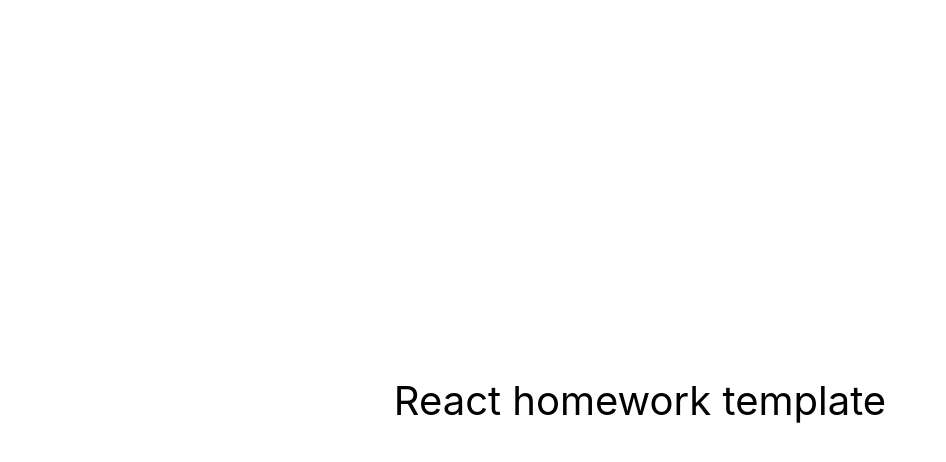
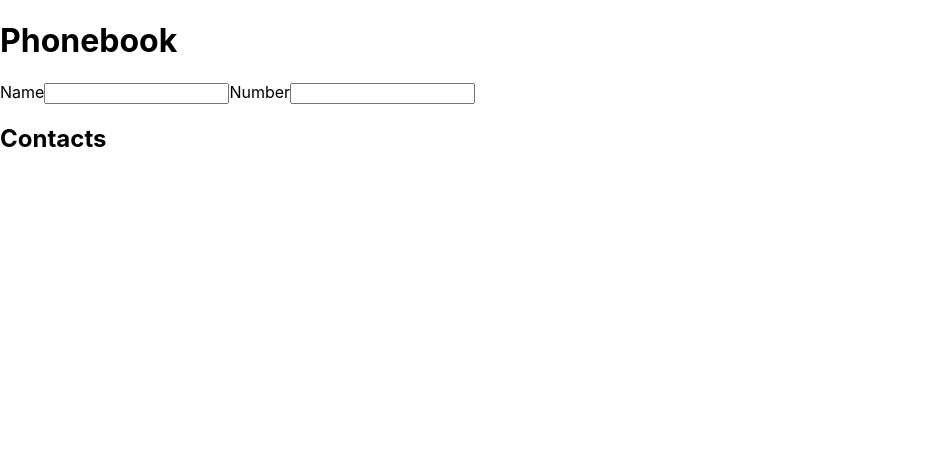
Before and after one commit to Olek9508/goit-react-hw-02-phonebook, a React (Create React App) app: page / in a window 1280 px wide. Shown: the top 462 px of the page, without its empty margins (0-946 px from the left). Built offline with nearby package versions, Linux system fonts and the light colour scheme.

Commit message:
add some code

```diff
--- a/src/components/App/App.jsx
+++ b/src/components/App/App.jsx
@@ -1,16 +1,23 @@
-export const App = () => {
-  return (
-    <div
-      style={{
-        height: '100vh',
-        display: 'flex',
-        justifyContent: 'center',
-        alignItems: 'center',
-        fontSize: 40,
-        color: '#010101'
-      }}
-    >
-      React homework template
-    </div>
-  );
+import { Component } from "react";
+import { ContactForm } from "components/ContactForm/ContactForm";
+import { Filter } from "components/Filter/Filter";
+// import {ContactList} from "components/ContactList/ContactList"
+
+export class App extends Component  {
+  state = {
+  contacts: [],
+  name: '',
+  }
+  render() {
+    return (
+<div>
+  <h1>Phonebook</h1>
+  <ContactForm/>
+
+  <h2>Contacts</h2>
+    <Filter />
+    {/* <ContactList/> */}
+  </div>
+    )
+  }
 };
--- /dev/null
+++ b/src/components/ContactForm/ContactForm.jsx
@@ -0,0 +1,47 @@
+import { Component } from "react";
+
+export class ContactForm extends Component{
+  state = {
+  contacts: [],
+  name: '',
+  number: '',
+  }
+
+  onSearchByInputValue = event => {
+    const {name, value} = event.currentTarget
+    this.setState({ [name]:value })
+  }
+
+  render() {
+    return (
+    <div>
+      <form>
+        <label>
+          Name
+        <input
+          type="text"
+          name="name"
+          value={this.state.name}
+          onChange = {this.onSearchByInputValue}
+          pattern="^[a-zA-Zа-яА-Я]+(([' -][a-zA-Zа-яА-Я ])?[a-zA-Zа-яА-Я]*)*$"
+          title="Name may contain only letters, apostrophe, dash and spaces. For example Adrian, Jacob Mercer, Charles de Batz de Castelmore d'Artagnan"
+          required
+          />
+        </label>
+        <label >
+          Number
+        <input
+          type="tel"
+          name="number"
+          value={this.state.number}
+          onChange = {this.onSearchByInputValue}
+          pattern="\+?\d{1,4}?[-.\s]?\(?\d{1,3}?\)?[-.\s]?\d{1,4}[-.\s]?\d{1,4}[-.\s]?\d{1,9}"
+          title="Phone number must be digits and can contain spaces, dashes, parentheses and can start with +"
+          required
+        />
+          </label>
+      </form>
+    </div>
+    )
+  }
+}
--- /dev/null
+++ b/src/components/Filter/Filter.jsx
@@ -0,0 +1,20 @@
+import { Component } from "react";
+
+export class Filter extends Component{
+state = {
+  contacts: [
+    {id: 'id-1', name: 'Rosie Simpson', number: '459-12-56'},
+    {id: 'id-2', name: 'Hermione Kline', number: '443-89-12'},
+    {id: 'id-3', name: 'Eden Clements', number: '645-17-79'},
+    {id: 'id-4', name: 'Annie Copeland', number: '227-91-26'},
+  ],
+  filter: '',
+  name: '',
+  number: ''
+}
+    render() {
+        return (
+            console.log('qwe')
+        )
+    }
+}
```
Also changed, not shown: src/components/ContactList/ContactList.jsx (added).
